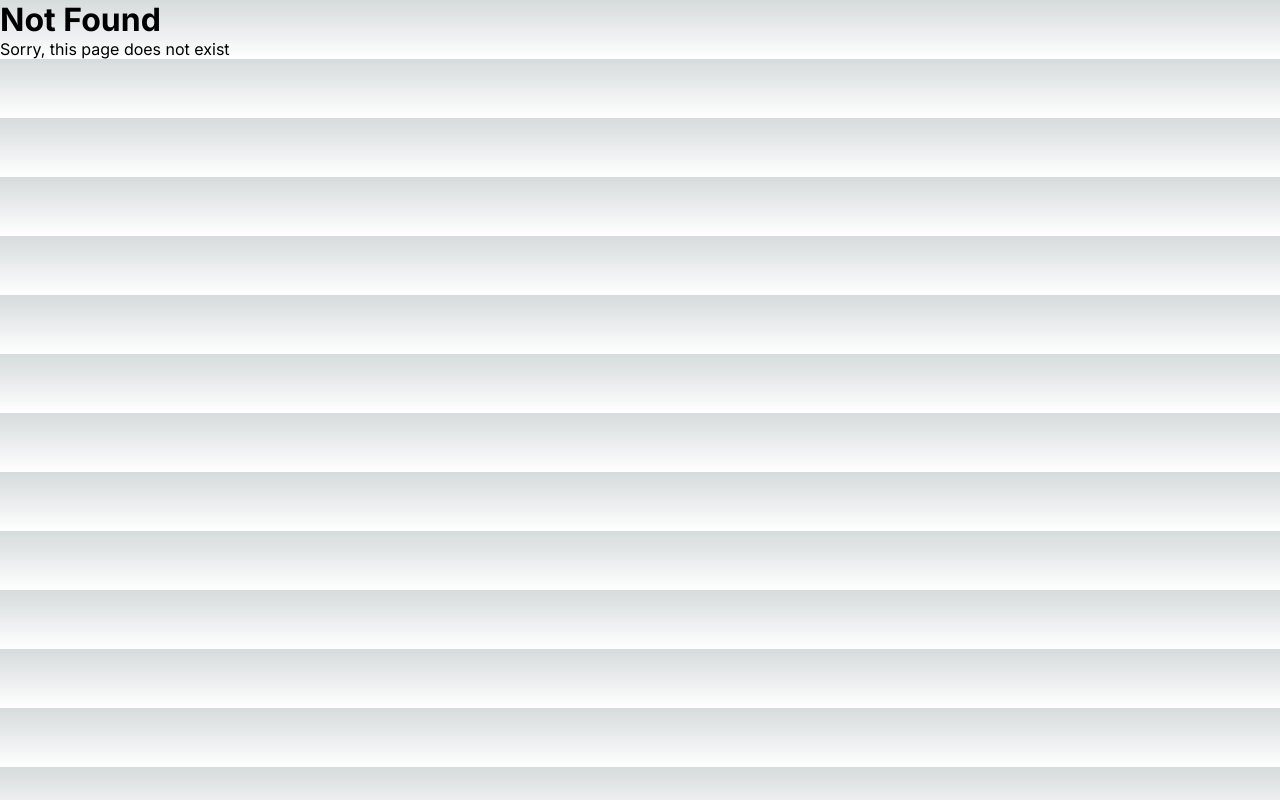
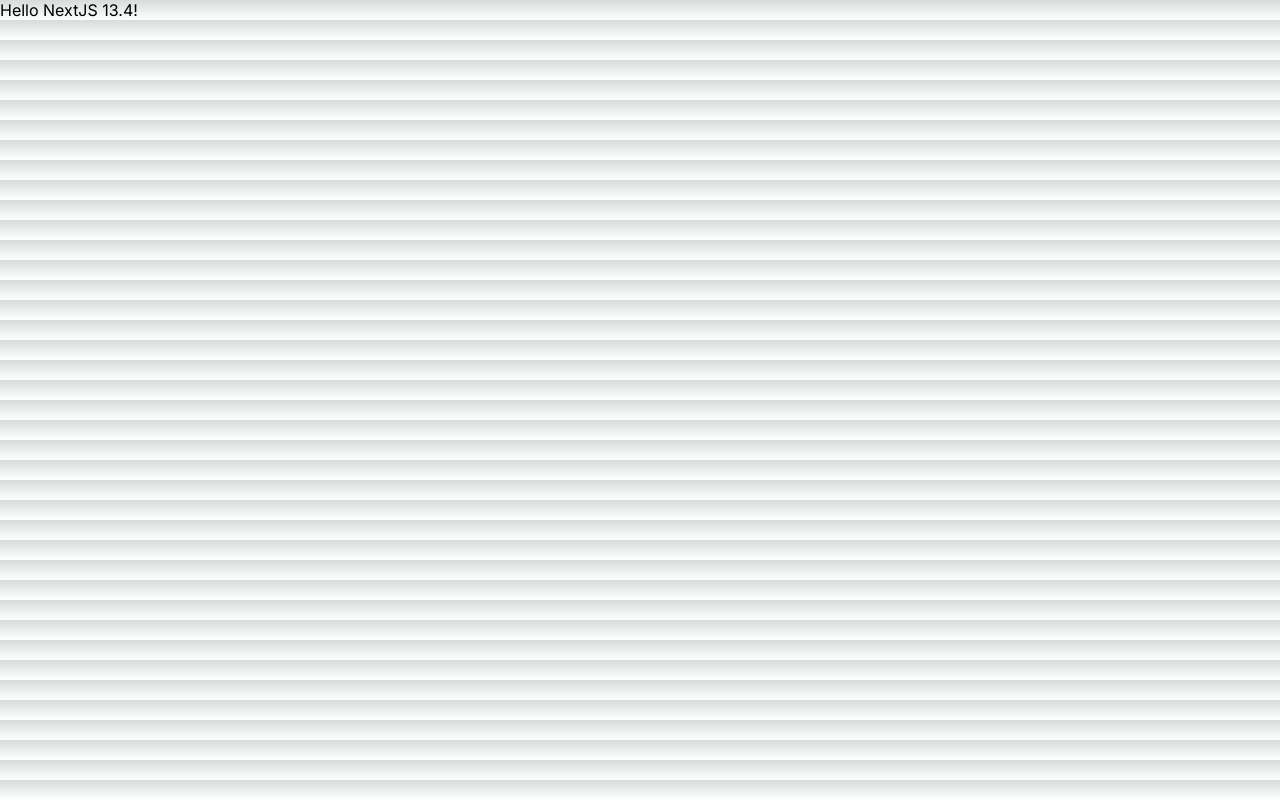
Before and after one commit to bitdern/ts-cache-tut, a Next.js app: page /hello in a window 1280 px wide. Before the commit this address had no page. Built offline with nearby package versions, Linux system fonts and the light colour scheme.

Commit message:
playing around with the router

```diff
--- /dev/null
+++ b/src/app/hello/page.tsx
@@ -0,0 +1,5 @@
+export default async function Page() {
+  await new Promise((resolve) => setTimeout(resolve, 1000));
+
+  return <div>Hello NextJS 13.4!</div>;
+}
--- /dev/null
+++ b/src/app/loading.tsx
@@ -0,0 +1,3 @@
+export default function Loading() {
+  return <div>Loading...</div>;
+}
```
